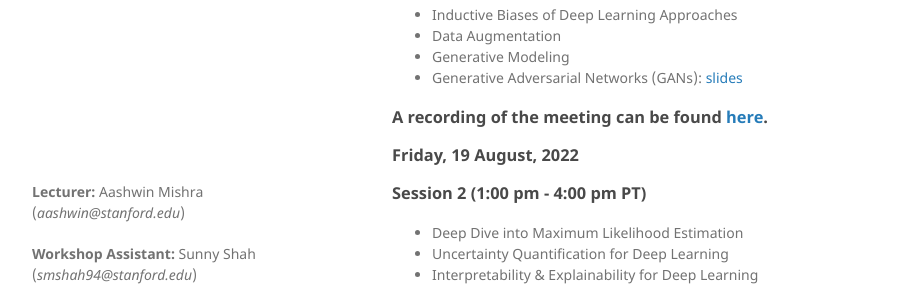
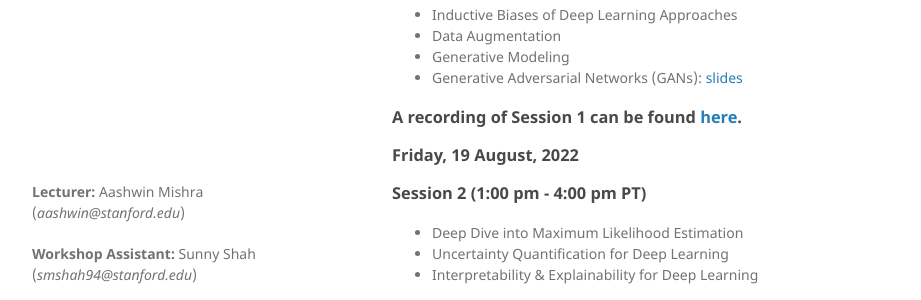
Before and after one commit to sunnyliketheweather94/intermediate-ml-dl, a Jekyll site: the page built from index.md, in a window 1280 px wide and 900 px high, scrolled down 996 px. Shown: the part 545-845 px from the top of the window, without its empty margins (178-1099 px from the left). Built offline with Jekyll 4.4.1, drawn with Linux system fonts in a browser that asks for light colours; our own code applies the rules of GitHub Pages for plain Markdown files.

Commit message:
corrected grammar

```diff
--- a/index.md
+++ b/index.md
@@ -47,7 +47,7 @@ For the purposes of this workshop, we assume that you have trained some deep lea
   - Generative Modeling
   - Generative Adversarial Networks (GANs): [slides](assets/slides/GAN%20Training.pdf)
 
-### A recording of the meeting can be found [here](https://stanford.zoom.us/rec/share/TTmmd-hZZP7GoQfFS8uXI-IWlHfi1Uv3jIn3WUIv8EbRBDnC0Kmr_FH_LgqHOVqK.opSDOqkiosBs9rYQ?startTime=1660765540000).
+### A recording of Session 1 can be found [here](https://stanford.zoom.us/rec/share/TTmmd-hZZP7GoQfFS8uXI-IWlHfi1Uv3jIn3WUIv8EbRBDnC0Kmr_FH_LgqHOVqK.opSDOqkiosBs9rYQ?startTime=1660765540000).
 
 ### Friday, 19 August, 2022
 ### Session 2 (1:00 pm - 4:00 pm PT)
```
